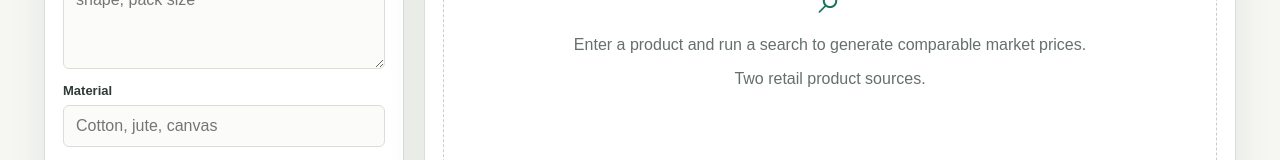
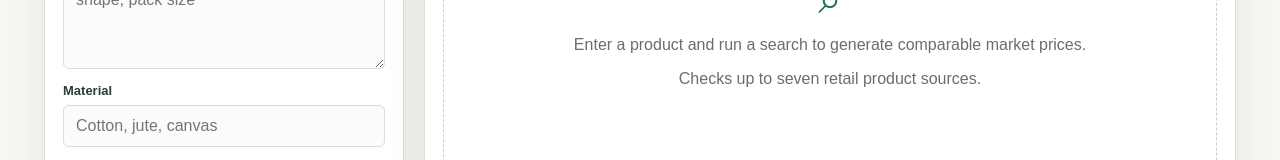
Before and after one commit to purvakshi16/Qalara-Price-Estimate, a Next.js app: page / in a window 1280 px wide. Shown: the part 299-459 px from the top of the page. Built offline with nearby package versions, Linux system fonts and the light colour scheme.

Commit message:
Search up to seven retail product pages

```diff
--- a/app/api/search-products/route.ts
+++ b/app/api/search-products/route.ts
@@ -15,7 +15,7 @@ const regions = {
   UK: { currency: "GBP", location: "GB", language: "en", market: "United Kingdom" },
   EU: { currency: "EUR", location: "DE", language: "de", market: "Germany" },
 };
-const MAX_PRODUCTS = 2;
+const MAX_PRODUCTS = 7;
 export const runtime = "nodejs";
 export const maxDuration = 60;
 
--- a/app/page.tsx
+++ b/app/page.tsx
@@ -431,7 +431,7 @@ export default function Home() {
                   <div>
                     <div className="empty-icon">⌕</div>
                     <p>Enter a product and run a search to generate comparable market prices.</p>
-                    <p className="muted">Two retail product sources.</p>
+                    <p className="muted">Checks up to seven retail product sources.</p>
                   </div>
                 </div>
               )}
```
Also changed, not shown: 1 other file (tests, documents, lock files or other folders).
